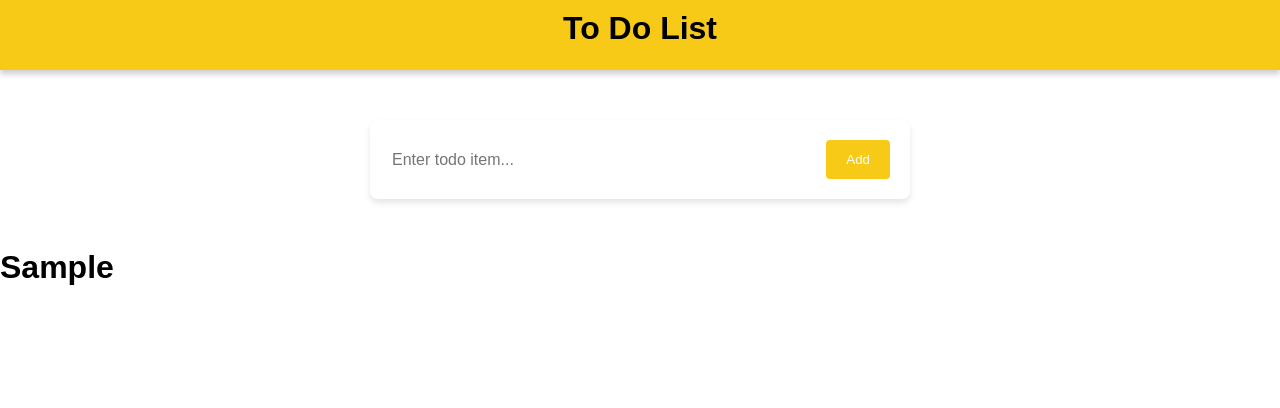
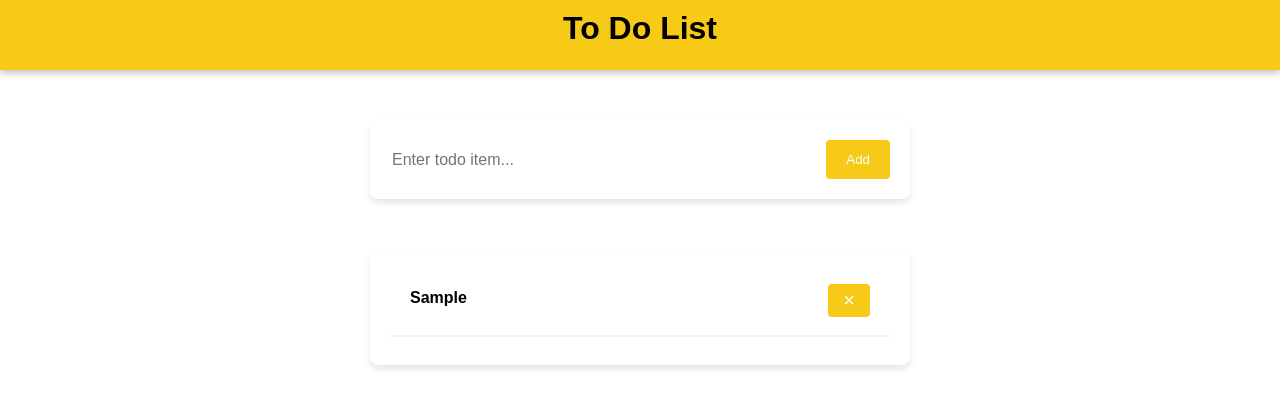
Before and after one commit to daniel-0104/ToDoApp, a React (Vite) app in the folder tutorial/: page / in a window 1280 px wide. Both pictures are taken after typing "Sample" into the empty fields and a click on the button "Add". Shown: the top 408 px of the page. Built offline with nearby package versions, Linux system fonts and the light colour scheme.

Commit message:
morning commit

```diff
--- a/tutorial/src/components/ToDo.jsx
+++ b/tutorial/src/components/ToDo.jsx
@@ -7,7 +7,7 @@ export default function ToDo() {
   return (
     <div>
       <Form todoList={todoList} setTodoList={setTodoList} />
-      <ToDoList todoList={todoList} />
+      <ToDoList todoList={todoList} setTodoList={setTodoList} />
     </div>
   );
 }
--- a/tutorial/src/components/ToDoItem.jsx
+++ b/tutorial/src/components/ToDoItem.jsx
@@ -1,7 +1,24 @@
-export default function ToDoItem({item}){
-    return(
-        <div>
-            <h1>{item}</h1>
-        </div>
-    );
+import styles from "./todoitem.module.css";
+export default function ToDoItem({ item, todoList, setTodoList }) {
+  function handleDelete(item) {
+    console.log("delete the item", item);
+    setTodoList(todoList.filter((todo) => todo !== item));
+  }
+  return (
+    <div className={styles.list}>
+      <div className={styles.itemName}>
+        {item}
+        <span>
+          <button
+            onClick={() => handleDelete(item)}
+            className={styles.deleteButton}
+          >
+            ×
+          </button>
+        </span>
+      </div>
+
+      <hr className={styles.line} />
+    </div>
+  );
 }
--- a/tutorial/src/components/ToDoList.jsx
+++ b/tutorial/src/components/ToDoList.jsx
@@ -1,11 +1,16 @@
 import ToDoItem from "./ToDoItem";
-
-export default function ToDoList({todoList}){
-    return(
-        <div>
-            {todoList.map((item) => (
-                <ToDoItem key={item} item={item} />
-            ))}
-        </div>
-    );
+import styles from "./todolist.module.css";
+export default function ToDoList({ todoList, setTodoList }) {
+  return (
+    <div className={styles.list}>
+      {todoList.map((item) => (
+        <ToDoItem
+          key={item}
+          item={item}
+          todoList={todoList}
+          setTodoList={setTodoList}
+        />
+      ))}
+    </div>
+  );
 }
--- /dev/null
+++ b/tutorial/src/components/todoitem.module.css
@@ -0,0 +1,24 @@
+.item{
+    width: 500px;
+    color: #353935;
+    font-size: 20px;
+    margin: 0 auto;
+}
+.itemName{
+    font-weight: bold;
+    padding: 20px;
+}
+.line{
+    border: 1px solid #f4f4f4;
+}
+.deleteButton{
+    float: right;
+    padding: 5px 15px;
+    border: none;
+    background-color: #f7ca18;
+    color: white;
+    margin-top: -5px;
+    border-radius: 4px;
+    cursor: pointer;
+    font-size: 15pt;
+}
--- /dev/null
+++ b/tutorial/src/components/todolist.module.css
@@ -0,0 +1,8 @@
+.list{
+    background-color: white;
+    border-radius: 8px;
+    box-shadow: 0 4px 6px rgba(0, 0, 0, 0.1);
+    width: 500px;
+    margin: 50px auto;
+    padding: 20px;
+}
```
